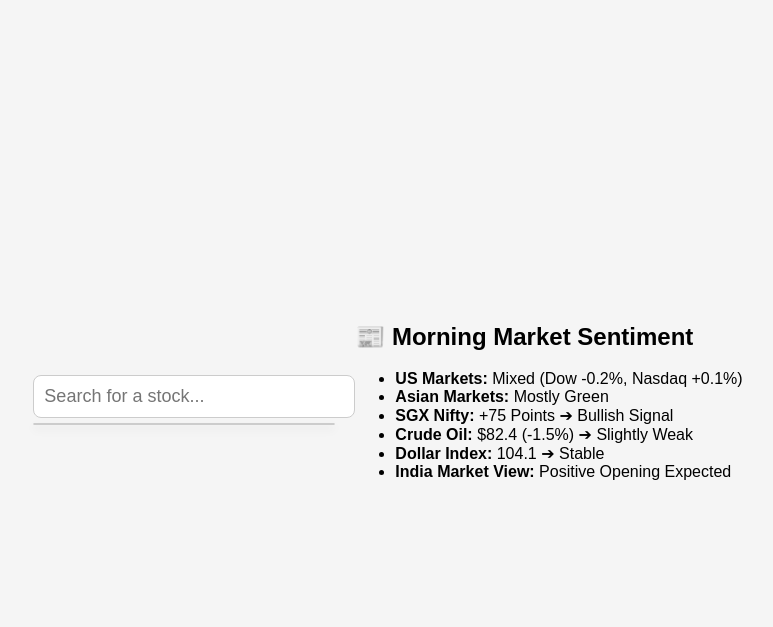
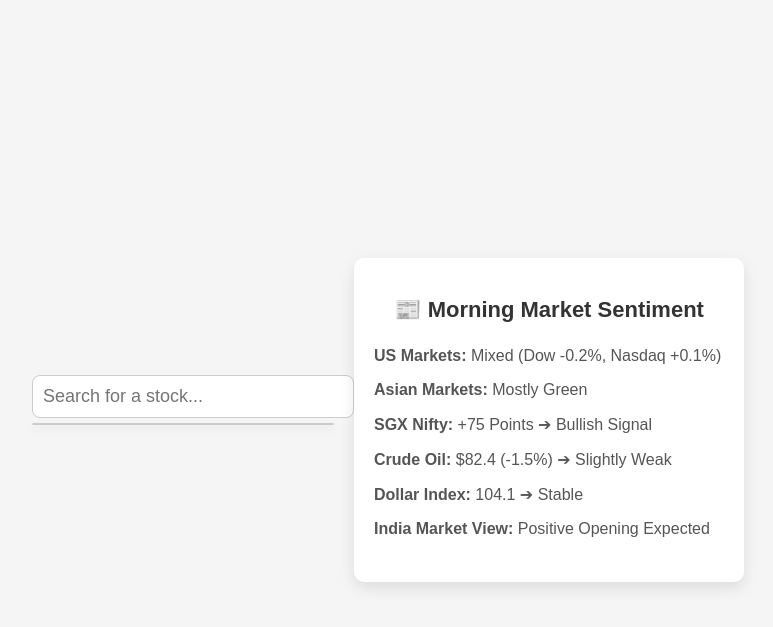
Before and after one commit to MrTradeBuddy/stock-analysis, a FastAPI app: page / in a window 1280 px wide. Shown: the top 627 px of the page, without its empty margins (252-1025 px from the left). Run offline with FastAPI, Linux system fonts and the light colour scheme.

Commit message:
Update style.css

```diff
--- a/static/style.css
+++ b/static/style.css
@@ -41,3 +41,32 @@ input[type="text"] {
 .suggestions div:hover {
     background-color: #f0f0f0;
 }
+
+.sentiment-container {
+    margin-top: 40px;
+    padding: 20px;
+    width: 350px;
+    background: #ffffff;
+    border-radius: 10px;
+    box-shadow: 0px 6px 15px rgba(0, 0, 0, 0.1);
+    font-family: Arial, sans-serif;
+}
+
+.sentiment-container h2 {
+    font-size: 22px;
+    margin-bottom: 10px;
+    color: #333;
+    text-align: center;
+}
+
+.sentiment-container ul {
+    list-style-type: none;
+    padding: 0;
+}
+
+.sentiment-container ul li {
+    padding: 8px 0;
+    font-size: 16px;
+    color: #555;
+    text-align: left;
+}
```
